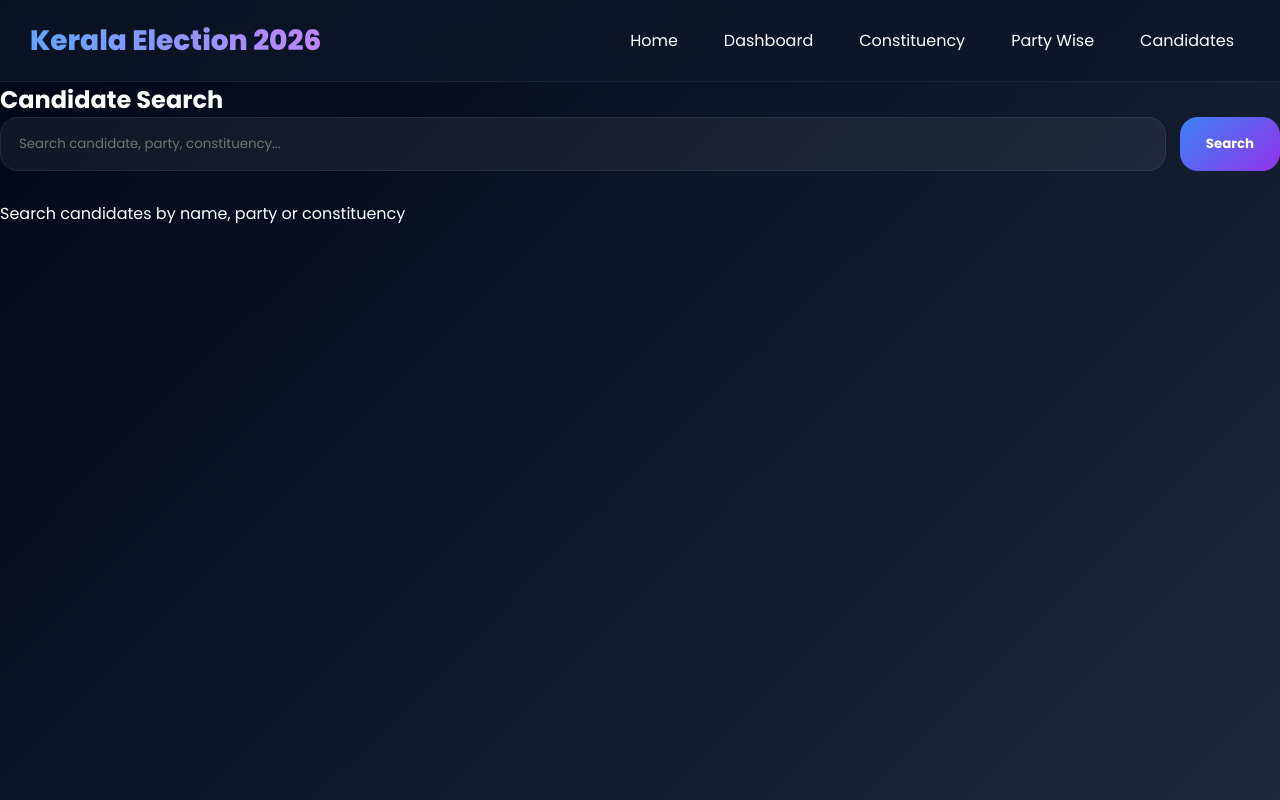
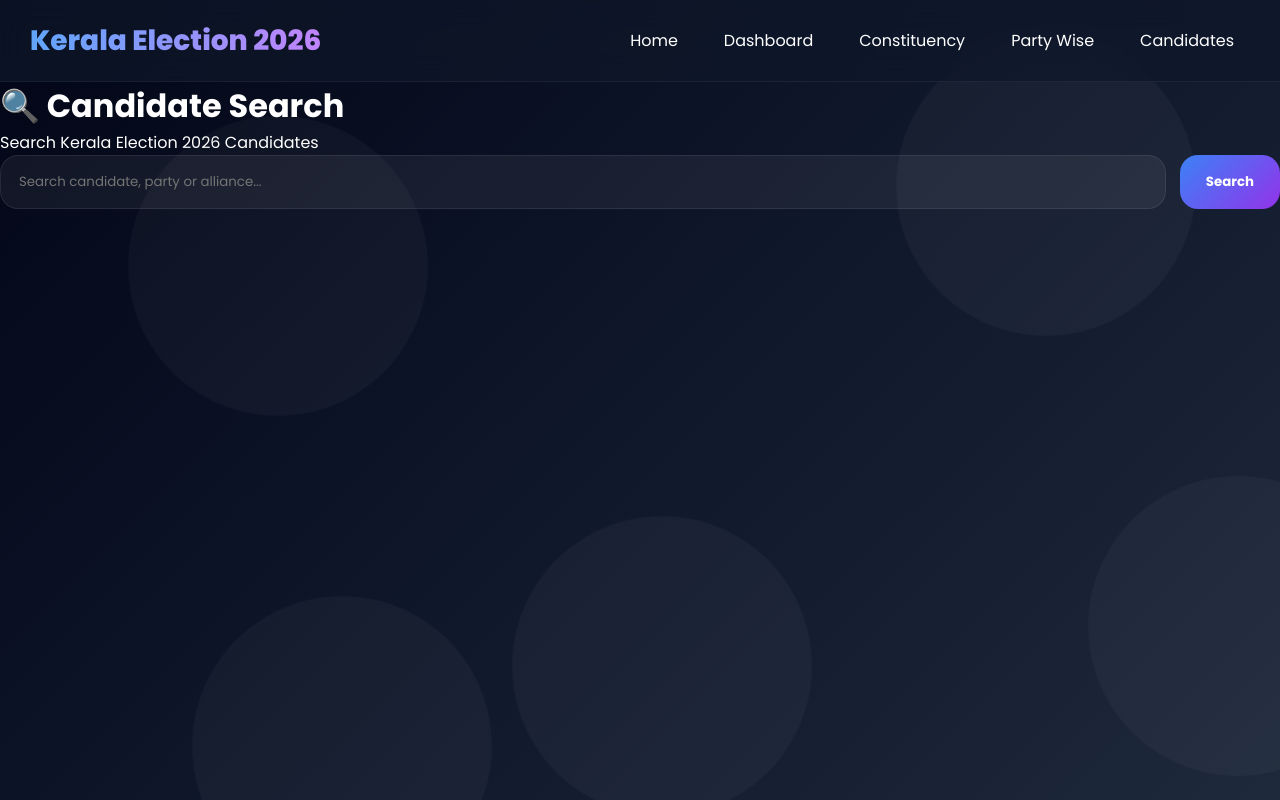
Before and after one commit to shilpamaryvarghese/Election-2026, a Flask app: page /candidates in a window 1280 px wide. Run offline with Flask 3, Linux system fonts and the light colour scheme; data that the repository does not hold is empty.

Commit message:
Update candidates.html

```diff
--- a/templates/candidates.html
+++ b/templates/candidates.html
@@ -4,11 +4,20 @@
 <head>
 
 <meta charset="UTF-8">
-<meta name="viewport" content="width=device-width, initial-scale=1.0">
 
-<title>Candidate Search</title>
+<meta
+    name="viewport"
+    content="width=device-width, initial-scale=1.0"
+>
 
-<link rel="stylesheet" href="/static/style.css">
+<title>
+    Candidate Search
+</title>
+
+<link
+    rel="stylesheet"
+    href="/static/style.css"
+>
 
 </head>
 
@@ -18,23 +27,62 @@
 
 <div class="navbar">
 
-    <h2>Kerala Election 2026</h2>
+    <h2>
+        Kerala Election 2026
+    </h2>
 
     <div class="nav-links">
-        <a href="/">Home</a>
-        <a href="/dashboard">Dashboard</a>
-        <a href="/constituency">Constituency</a>
-        <a href="/partywise">Party Wise</a>
-        <a href="/candidates">Candidates</a>
+
+        <a href="/">
+            Home
+        </a>
+
+        <a href="/dashboard">
+            Dashboard
+        </a>
+
+        <a href="/constituency">
+            Constituency
+        </a>
+
+        <a href="/partywise">
+            Party Wise
+        </a>
+
+        <a href="/candidates">
+            Candidates
+        </a>
+
     </div>
 
 </div>
 
-<!-- MAIN CONTAINER -->
+
+<!-- BACKGROUND -->
+
+<div class="bg-animation">
+
+    <span></span>
+    <span></span>
+    <span></span>
+    <span></span>
+    <span></span>
+
+</div>
+
+
+<!-- CONTAINER -->
 
 <div class="container">
 
-    <h2 class="page-title">Candidate Search</h2>
+    <h1 class="page-title">
+        🔍 Candidate Search
+    </h1>
+
+    <p class="subtitle">
+        Search Kerala Election 2026 Candidates
+    </p>
+
 
     <!-- SEARCH -->
 
@@ -43,26 +91,28 @@
         <input
             type="text"
             id="searchInput"
-            placeholder="Search candidate, party, constituency..."
+            placeholder="Search candidate, party or alliance..."
         >
 
-        <button class="btn" onclick="searchCandidate()">
+        <button
+            class="btn"
+            onclick="searchCandidate()"
+        >
             Search
         </button>
 
     </div>
 
+
     <!-- RESULTS -->
 
-    <div id="results" class="results">
-
-        <div class="loader">
-            Loading candidates...
-        </div>
+    <div
+        id="results"
+        class="candidate-grid"
+    ></div>
 
 </div>
 
-</div>
 
 <script>
 
@@ -75,17 +125,13 @@ async function loadData(){
 
     try{
 
-        let res = await fetch("/api/results");
+        let res = await fetch(
+            "/api/results"
+        );
 
         let json = await res.json();
 
         fullData = json.data || [];
-
-        document.getElementById("results").innerHTML = `
-            <div class="no-result">
-                Search candidates by name, party or constituency
-            </div>
-        `;
 
     }
 
@@ -93,24 +139,30 @@ async function loadData(){
 
         console.log(err);
 
-        document.getElementById("results").innerHTML = `
-            <div class="no-result">
-                Failed to load data
-            </div>
-        `;
     }
+
 }
 
 loadData();
 
 
-/* PHOTO */
+/* PARTY COLOR */
 
-function getPhoto(name){
+function getColor(alliance){
 
-    return "https://ui-avatars.com/api/?name="
-        + encodeURIComponent(name)
-        + "&background=random";
+    if(alliance === "UDF"){
+        return "#2563eb";
+    }
+
+    if(alliance === "LDF"){
+        return "#dc2626";
+    }
+
+    if(alliance === "NDA"){
+        return "#f59e0b";
+    }
+
+    return "#64748b";
 
 }
 
@@ -119,169 +171,241 @@ function getPhoto(name){
 
 function searchCandidate(){
 
-    let value = document
-        .getElementById("searchInput")
+    let value =
+
+        document
+        .getElementById(
+            "searchInput"
+        )
         .value
         .trim()
         .toLowerCase();
 
-    let container = document.getElementById("results");
+    let container =
+        document.getElementById(
+            "results"
+        );
 
     container.innerHTML = "";
+
 
     if(!value){
 
         container.innerHTML = `
-            <div class="no-result">
-                Please enter a search term
+
+        <div class="empty-box">
+
+            Please enter candidate name
+
         </div>
+
         `;
 
         return;
+
     }
 
-    let filtered = fullData.filter(r =>
 
-        (r.Candidate || "")
+    let filtered =
+
+        fullData.filter(r =>
+
+            (
+                r.Candidate || ""
+            )
             .toLowerCase()
             .includes(value)
 
             ||
 
-        (r.Party || "")
+            (
+                r.Party || ""
+            )
             .toLowerCase()
             .includes(value)
 
             ||
 
-        (r.Constituency || "")
+            (
+                r.Alliance || ""
+            )
             .toLowerCase()
             .includes(value)
 
         );
 
+
     if(filtered.length === 0){
 
         container.innerHTML = `
-            <div class="no-result">
-                ❌ Candidate not found
+
+        <div class="empty-box">
+
+            ❌ Candidate Not Found
+
         </div>
+
         `;
 
         return;
+
     }
+
 
     filtered.forEach(r => {
 
-        let percent = r.Percent
-            ? parseFloat(r.Percent).toFixed(1)
-            : 0;
+        let alliance =
+            r.Alliance || "Others";
 
-        if(percent > 100){
-            percent = 100;
-        }
+        let color =
+            getColor(alliance);
 
-        let statusClass = "other";
+        let photo =
 
-        if((r.Status || "").toLowerCase() === "won"){
-            statusClass = "winner";
-        }
+            r.Photo
 
-        else if((r.Status || "").toLowerCase() === "leading"){
-            statusClass = "leading";
-        }
+            ?
 
-        let partyColor = "#999";
+            "https://api.opendatakerala.org/api/kla2026/images/candidates/"
 
-        if((r.Party || "").includes("INC")){
-            partyColor = "#1e90ff";
-        }
+            +
 
-        else if(
-            (r.Party || "").includes("CPM")
-            ||
-            (r.Party || "").includes("CPI")
-        ){
-            partyColor = "#ff4b2b";
-        }
+            r.Photo
 
-        else if((r.Party || "").includes("BJP")){
-            partyColor = "#f7971e";
-        }
+            :
 
-        let card = `
+            "https://ui-avatars.com/api/?name="
+
+            +
+
+            encodeURIComponent(
+                r.Candidate
+            )
+
+            +
+
+            "&background=random";
+
+
+        container.innerHTML += `
 
         <div
-            class="candidate-card ${statusClass}"
-            onclick="goTo('${r.Constituency}')"
+            class="candidate-card"
+            onclick="
+                viewConstituency(
+                    '${r.Constituency}'
+                )
+            "
         >
 
-            <div class="card-top">
+            <!-- TOP -->
+
+            <div class="candidate-top">
 
                 <img
-                    src="${getPhoto(r.Candidate)}"
-                    class="photo"
+                    src="${photo}"
+                    class="candidate-photo"
                 >
 
                 <div>
 
-                    <div class="name">
+                    <h2 class="candidate-name">
+
                         ${r.Candidate}
-                    </div>
 
-                    <div
-                        class="party"
-                        style="color:${partyColor}"
+                    </h2>
+
+                    <p
+                        class="candidate-party"
+                        style="
+                            color:${color}
+                        "
                     >
+
                         ${r.Party}
-                    </div>
 
-                    <div class="const">
-                        📍 ${r.Constituency}
-                    </div>
+                    </p>
 
                 </div>
 
             </div>
 
-            <div class="details">
+
+            <!-- DETAILS -->
+
+            <div class="candidate-details">
 
                 <div class="detail-box">
 
-                    <div class="label">
-                        Votes
-                    </div>
+                    <span>
+                        Alliance
+                    </span>
 
-                    <div class="value">
-                        ${r.Votes}
-                    </div>
+                    <strong>
+                        ${alliance}
+                    </strong>
 
                 </div>
 
                 <div class="detail-box">
 
-                    <div class="label">
-                        Status
+                    <span>
+                        Constituency
+                    </span>
+
+                    <strong>
+                        ${r.Constituency}
+                    </strong>
+
                 </div>
 
-                    <div class="value">
-                        ${r.Status || "N/A"}
+                <div class="detail-box">
+
+                    <span>
+                        Votes
+                    </span>
+
+                    <strong>
+
+                        ${Number(
+                            r.Votes || 0
+                        ).toLocaleString()}
+
+                    </strong>
+
                 </div>
+
+                <div class="detail-box">
+
+                    <span>
+                        Status
+                    </span>
+
+                    <strong>
+
+                        ${r.Status || "-"}
+
+                    </strong>
 
                 </div>
 
             </div>
 
-            <div class="bar">
+
+            <!-- PROGRESS -->
+
+            <div class="vote-bar">
 
                 <div
-                    class="fill"
+                    class="vote-fill"
                     style="
-                        width:${percent}%;
-                        background:${partyColor}
+                        width:${r.Percent || 0}%;
+                        background:${color}
                     "
                 >
-                    ${percent}%
+
+                    ${r.Percent || 0}%
+
                 </div>
 
             </div>
@@ -290,20 +414,7 @@ function searchCandidate(){
 
         `;
 
-        container.innerHTML += card;
-
     });
-
-}
-
-
-/* REDIRECT */
-
-function goTo(name){
-
-    window.location.href =
-        "/constituency?name="
-        + encodeURIComponent(name);
 
 }
 
@@ -311,14 +422,34 @@ function goTo(name){
 /* ENTER SUPPORT */
 
 document
-.getElementById("searchInput")
-.addEventListener("keypress", function(e){
+.getElementById(
+    "searchInput"
+)
+.addEventListener(
+    "keypress",
+    function(e){
 
         if(e.key === "Enter"){
             searchCandidate();
         }
 
-});
+    }
+);
+
+
+/* REDIRECT */
+
+function viewConstituency(name){
+
+    window.location.href =
+
+        "/constituency?name="
+
+        +
+
+        encodeURIComponent(name);
+
+}
 
 </script>
 
```
Lines whose indentation alone changed are shown as unchanged.
